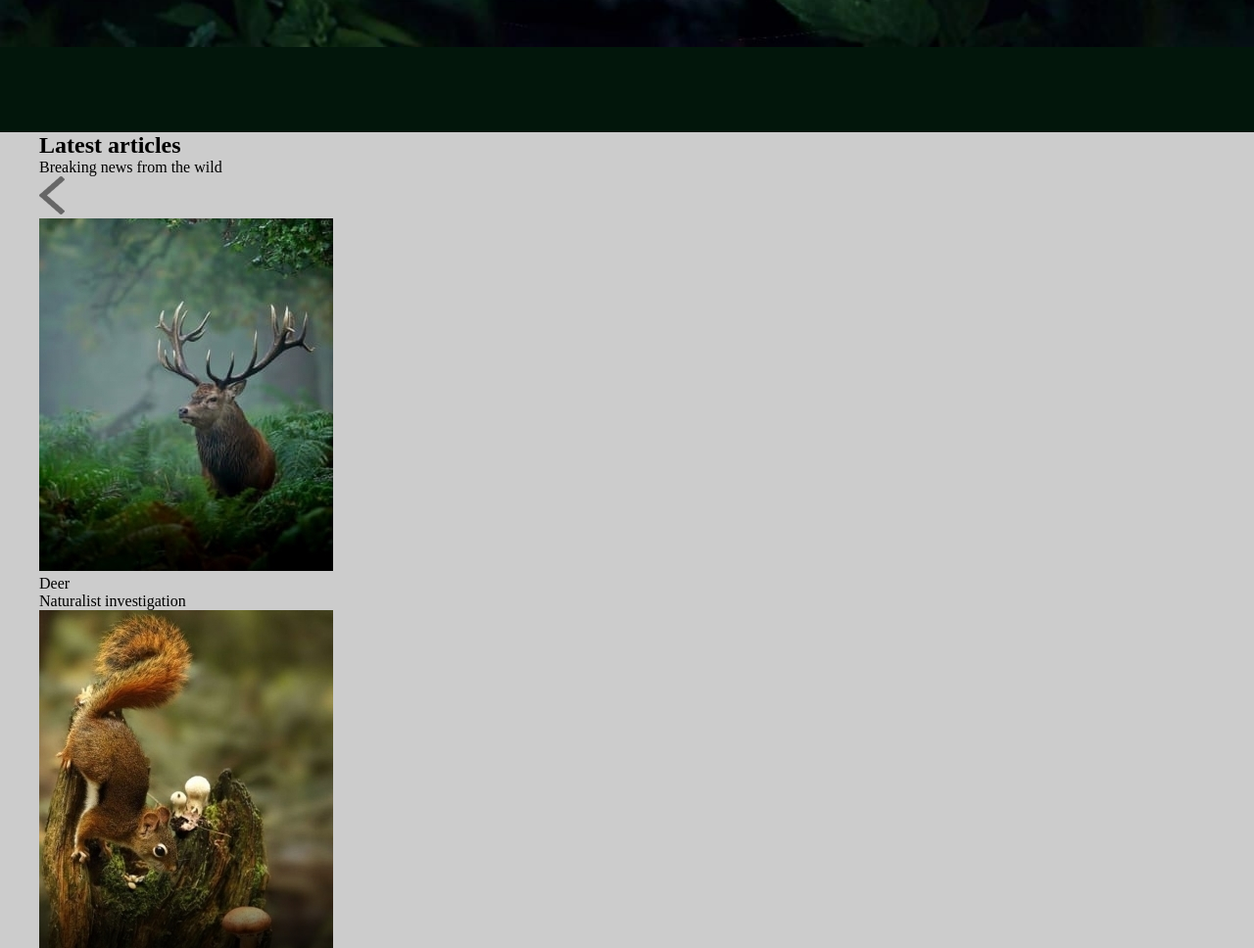
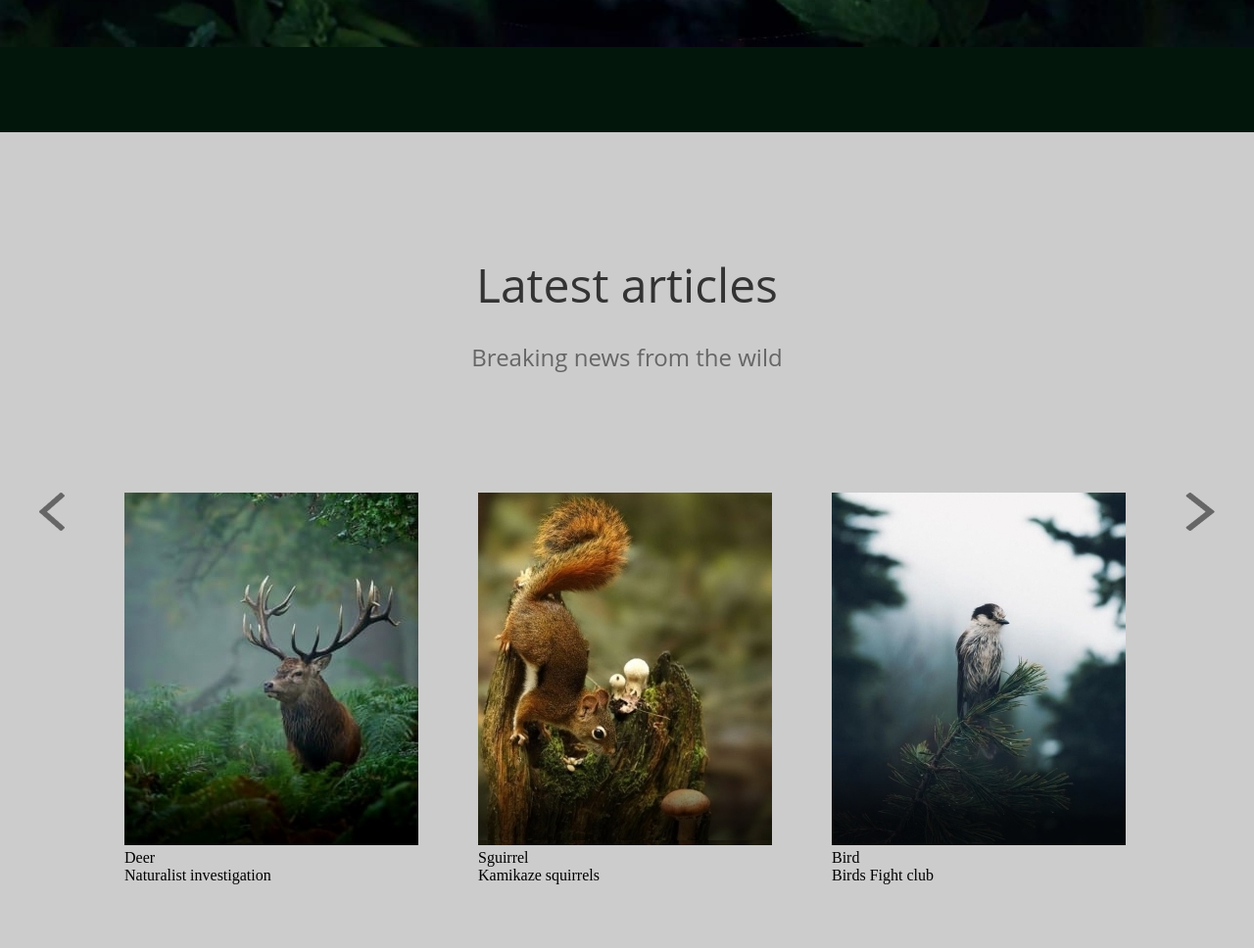
Before and after one commit to ViktoriiaBila/wildlife, a plain HTML site: page index.html in a window 1280 px wide. Shown: the part 644-1612 px from the top of the page at 98% size. Drawn offline with Linux system fonts and the light colour scheme.

Commit message:
feat: add styles for latest-articles section

```diff
--- a/css/style.css
+++ b/css/style.css
@@ -129,6 +129,34 @@
 	background-color: #cccccc
 }
 
+.latest-articles .latest-articles-header {
+	padding-top: 120px;
+	font-family: Open Sans;
+	font-style: normal;
+	font-weight: normal;
+	font-size: 48px;
+	line-height: 72px;
+	text-align: center;
+	color: #333333;
+}
+
+.latest-articles .latest-articles-descr {
+	padding-top: 20px;
+	font-family: Open Sans;
+	font-style: normal;
+	font-weight: normal;
+	font-size: 24px;
+	line-height: 36px;
+	text-align: center;
+	color: #666666;
+}
+
+.latest-articles .news {
+	padding-top: 120px;
+	display: flex;
+	justify-content: space-between;
+}
+
 
 .get-notified {
 	min-height: px;
```
